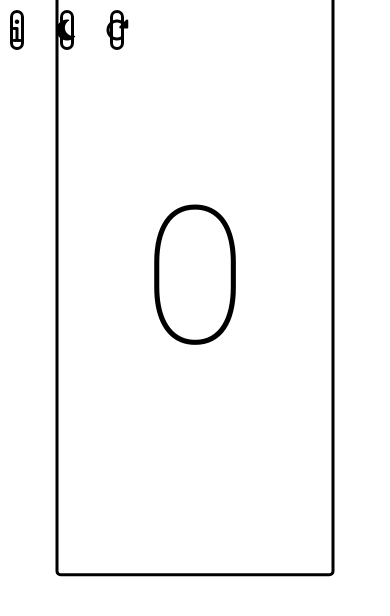
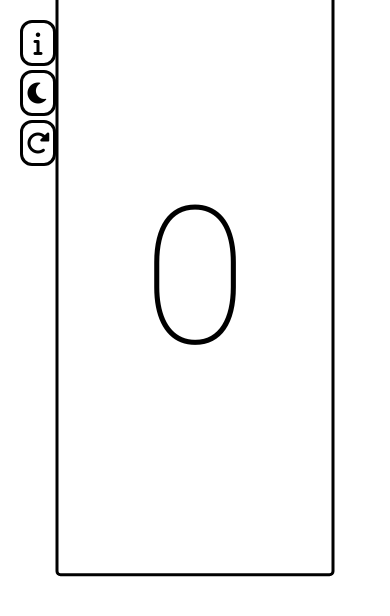
Before and after one commit to GuiFz/Contador, a plain HTML site: page index.html in a window 390 px wide. Drawn offline with Linux system fonts and the light colour scheme.

Commit message:
Responsividade + Organização

```diff
--- /dev/null
+++ b/css/responsive.css
@@ -0,0 +1,16 @@
+@media screen and (max-width: 1000px) {
+    #info{
+        top: 20px;
+        left: 20px;
+    }
+
+    #themeColor{
+        top: 70px;
+        left: 20px;
+    }
+
+    #restart{
+        top: 120px;
+        left: 20px;
+    }
+}
--- a/style.css
+++ b/css/style.css
@@ -62,8 +62,8 @@ main{
     display: flex;
     position: absolute;
 
-    width: 2%;
-    height: 4%;
+    width: 30px;
+    height: 40px;
 
     top: 10px;
     left: 10px;
@@ -111,7 +111,7 @@ main{
     background-color: var(--main-color, #FFF);
 }
 #infoPopup button{
-    font-size: 1.7rem;
+    font-size: 1.7vw;
 
     background-color: transparent;
     border: none;
@@ -162,3 +162,5 @@ main{
     justify-content: center;
 
 }
+
+/* @import url('responsive.css'); */
--- a/index.html
+++ b/index.html
@@ -4,9 +4,10 @@
 <head>
     <meta charset="UTF-8" />
     <meta name="viewport" content="width=device-width, initial-scale=1.0" />
-    <link rel="stylesheet" href="style.css" />
+    <link rel="stylesheet" href="css/style.css" />
+    <link rel="stylesheet" href="css/responsive.css" />
     <link rel="stylesheet" href="https://cdnjs.cloudflare.com/ajax/libs/font-awesome/6.0.0-beta3/css/all.min.css">
-    <script defer src="script.js"></script>
+    <script defer src="js/script.js"></script>
     <title>Contador</title>
 </head>
 
```
Also changed, not shown: js/script.js (renamed from script.js).
